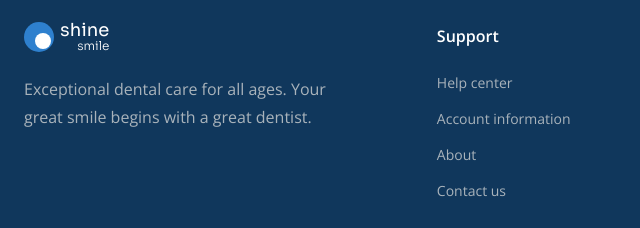
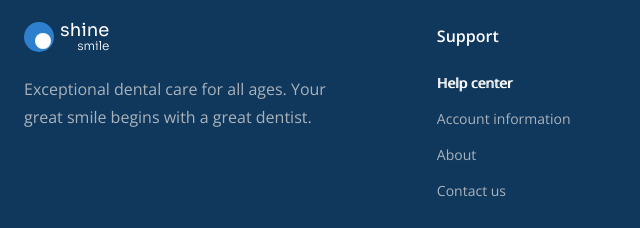
Before and after one commit to TruongAns/Project-03-Dental-Care, a plain HTML site: page index.html in a window 1280 px wide. In both pictures the pointer is over the link 536 px from the left and 6540 px from the top of the page. Shown: the part 6458-6686 px from the top of the page, 31-671 px from the left. Drawn offline with nearby package versions, Linux system fonts and the light colour scheme.

Commit message:
fix bug footer

```diff
--- a/assets/css/styles.css
+++ b/assets/css/styles.css
@@ -864,6 +864,10 @@ a {
     /* 185.714% */
 }
 
+.footer__link:hover {
+    text-shadow: 1px 0 0 currentColor;
+    color: #fff;
+}
 
 .footer__socials {
     margin-top: 20px;
```
